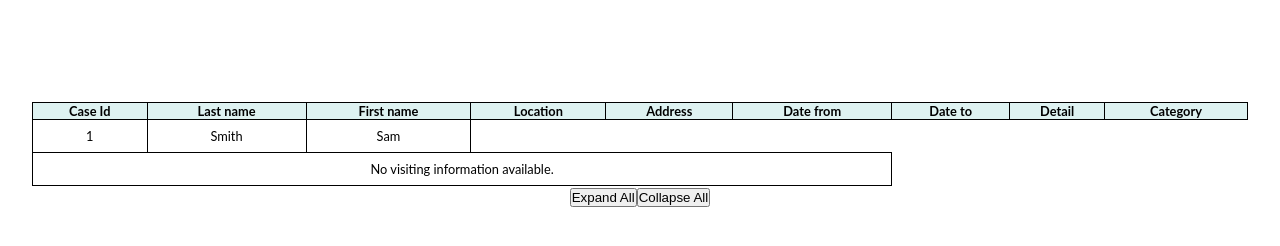
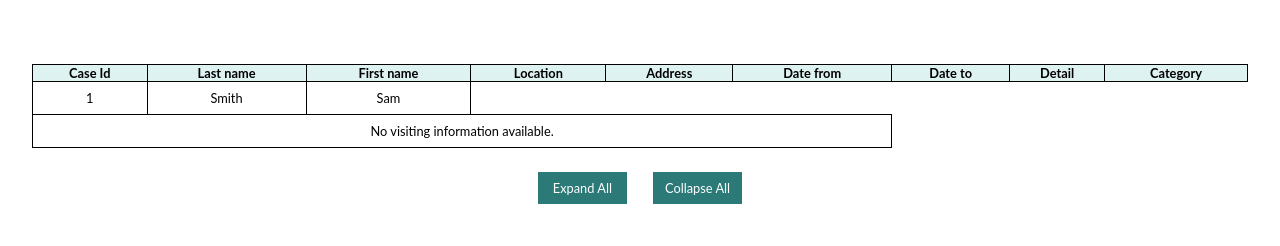
Before and after one commit to yhchang-0331/trans19, a Django app: template trans-19-project/trans19/templates/patient_corner/view_connections.html in a window 1280 px wide. Shown: the part 176-422 px from the top of the page. Run offline with Django 3.2, Linux system fonts and the light colour scheme; the template is opened without the code that fills it: values that come from a table or form of the project are taken from there, others are empty; data comes from the database, SQL or seed files in the repository; some web fonts are replaced.

Commit message:
Update view_connections.html

```diff
--- a/trans-19-project/trans19/templates/patient_corner/view_connections.html
+++ b/trans-19-project/trans19/templates/patient_corner/view_connections.html
@@ -61,7 +61,7 @@
 
 
 <!--------------------------------------TABLE-------------------------------------->
-<table style="margin-top: 8%; width: 95%; position: relative;" id="table">
+<table style="margin-top: 5%; width: 95%; position: relative;" id="table">
     <tr>
         <th>Case Id</th>
         <th>Last name</th>
@@ -91,8 +91,10 @@
     </tr>
 {% endfor %}
 </table>
+<div class="lowbutton" style="margin-top: 3vh;">
+  <button class="button" id="openall">Expand All</button><button class="button" id="closeall">Collapse All</button>
+</div>
 
-<center><button id="openall">Expand All</button><button id="closeall">Collapse All</button></center>
 <br>
 <br>
 
```
